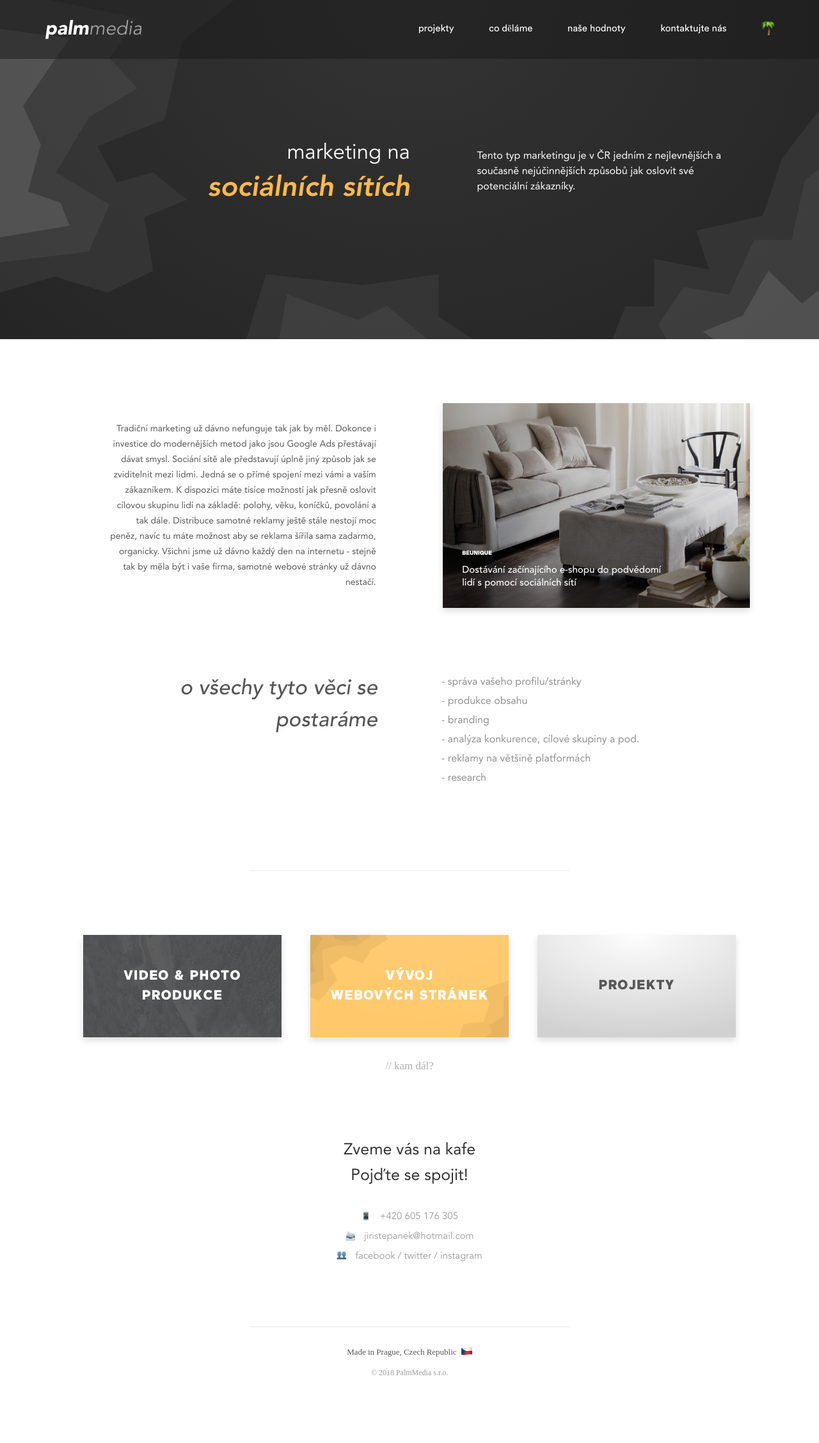
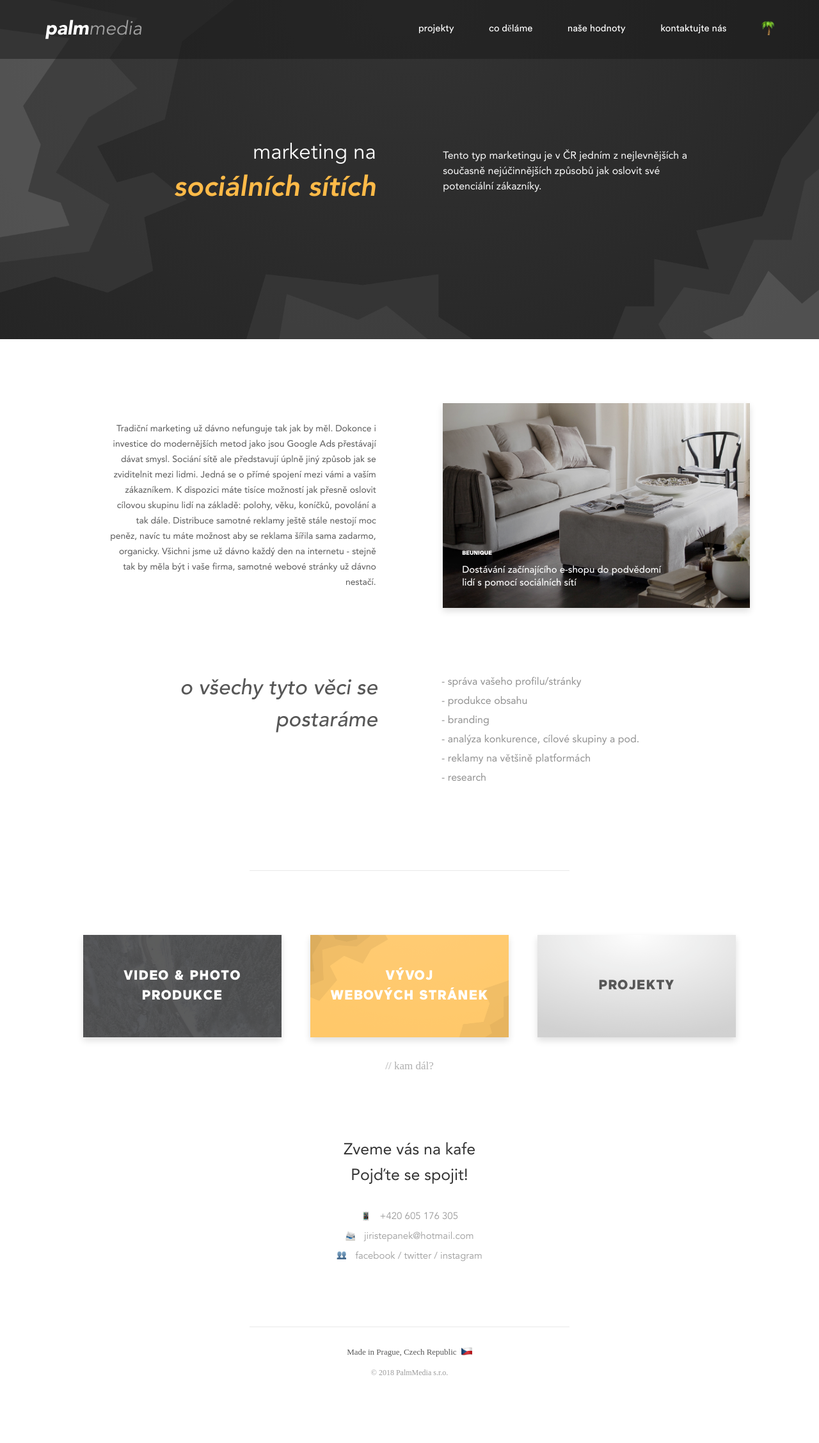
Before and after one commit to StyvekDrtic/palmmedia.cz, a Jekyll site: the page built from social_media_marketing.html, in a window 1280 px wide. Shown: the whole page at 64% size. Built offline with Jekyll 4.4.1, drawn with Linux system fonts in a browser that asks for light colours; nearby versions of some CDN libraries; some web fonts are replaced.

Commit message:
bug centrovani jumbotronu

```diff
--- a/_includes/jumbotron_marketing.html
+++ b/_includes/jumbotron_marketing.html
@@ -1,13 +1,17 @@
 <div class="outerHeader"></div>
-<section class="jumbotronS">
+<section class="jumbotronS marketing">
   <div class="ornament1"></div>
   <div class="ornament2"></div>
   <div class="ornament3"></div>
   <div class="jumbotronSInner">
-    <h1 class="wow fadeInUp" data-wow-delay="0.5s">marketing na<br><span>sociálních sítích</span></h1>
+    <div class="jumbotronContent1">
+      <h1 class="wow fadeInUp" data-wow-delay="0.5s">marketing na<br><span>sociálních sítích</span></h1>
+    </div>
     <div class="mobileSplit wow fadeInLeft" data-wow-delay="1.5s"></div>
-    <div class="jumbotronSInnerTextInner">
-      <p class="wow fadeIn" data-wow-delay="0.5s">Tento typ marketingu je v ČR jedním z nejlevnějších a současně nejúčinnějších způsobů jak oslovit své potenciální zákazníky.</p>
+    <div class="jumbotronContent2">
+      <div class="jumbotronSInnerTextInner">
+        <p class="wow fadeIn" data-wow-delay="0.5s">Tento typ marketingu je v ČR jedním z nejlevnějších a současně nejúčinnějších způsobů jak oslovit své potenciální zákazníky.</p>
+      </div>
     </div>
   </div>
 </section>
--- a/_sass/_jumbotron_s.scss
+++ b/_sass/_jumbotron_s.scss
@@ -135,6 +135,49 @@
     margin-bottom: 180px;
     text-align: center;
 
+    .jumbotronContent1 {
+      width: 480px;
+      display: inline-block;
+      vertical-align: middle;
+      margin-right: 100px;
+      text-align: right;
+
+      @media screen and (max-width: 1100px) {
+        margin-right: 60px;
+        width: 360px;
+      }
+
+      @media screen and (max-width: 950px) {
+        width: 200px;
+      }
+
+      @media screen and (max-width: 600px) {
+        width: auto;
+        text-align: left;
+        margin: 0;
+        vertical-align: inherit;
+      }
+    }
+
+    .jumbotronContent2 {
+      display: inline-block;
+      width: 480px;
+      text-align: left;
+
+      @media screen and (max-width: 1100px) {
+        width: 360px;
+      }
+
+      @media screen and (max-width: 950px) {
+        width: 200px;
+      }
+
+      @media screen and (max-width: 600px) {
+        width: auto;
+        text-align: left;
+      }
+    }
+
     .mobileSplit {
       display: none !important;
       background: rgba(255,255,255,0.28);
@@ -157,8 +200,10 @@
       display: inline-block;
       margin: 0;
       text-align: right;
-      margin-right: 100px;
+      margin-right: 0;
       vertical-align: middle;
+      width: 400px;
+      float: right;
 
       span {
         font-family: AveHeavyOblique;
@@ -168,10 +213,6 @@
         @media screen and (max-width: 600px) {
           font-size: 36px;
         }
-      }
-
-      @media screen and (max-width: 1100px) {
-        margin-right: 60px;
       }
 
       @media screen and (max-width: 600px) {
@@ -193,6 +234,7 @@
       display: inline-block;
       vertical-align: middle;
       width: 210px;
+      text-align: left;
 
       p {
         font-family: AveRoman;
@@ -235,6 +277,7 @@
       margin-bottom: 0;
       width: calc(100% - 60px);
       max-width: 480px;
+      text-align: left;
     }
 
     @media screen and (max-width: 450px) {
@@ -367,9 +410,29 @@
     span {
       color: #4a4a4a !important;
     }
+
+    @media screen and (max-width: 950px) {
+      width: 200px !important;
+    }
+
+    @media screen and (max-width: 950px) {
+      width: auto !important;
+    }
   }
 
   p {
     color: #4a4a4a !important;
   }
 }
+
+.marketing {
+  h1 {
+    @media screen and (max-width: 800px) {
+      width: 300px !important;
+    }
+
+    @media screen and (max-width: 950px) {
+      width: auto !important;
+    }
+  }
+}
```
Also changed, not shown: _includes/jumbotron_photovideo.html (+7 -3 lines), _includes/jumbotron_web.html (+7 -3 lines).
